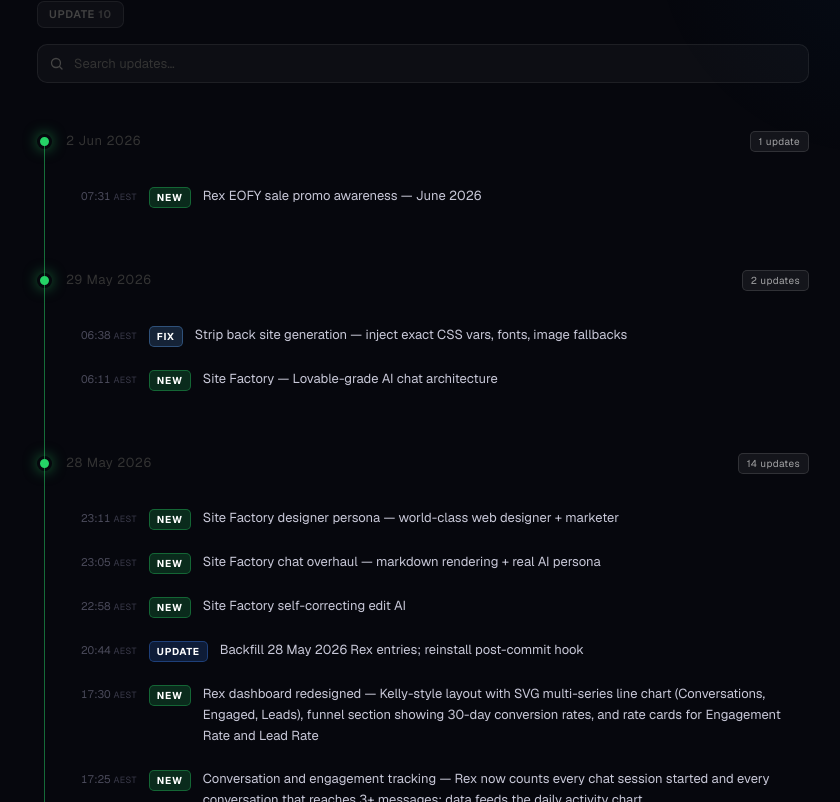
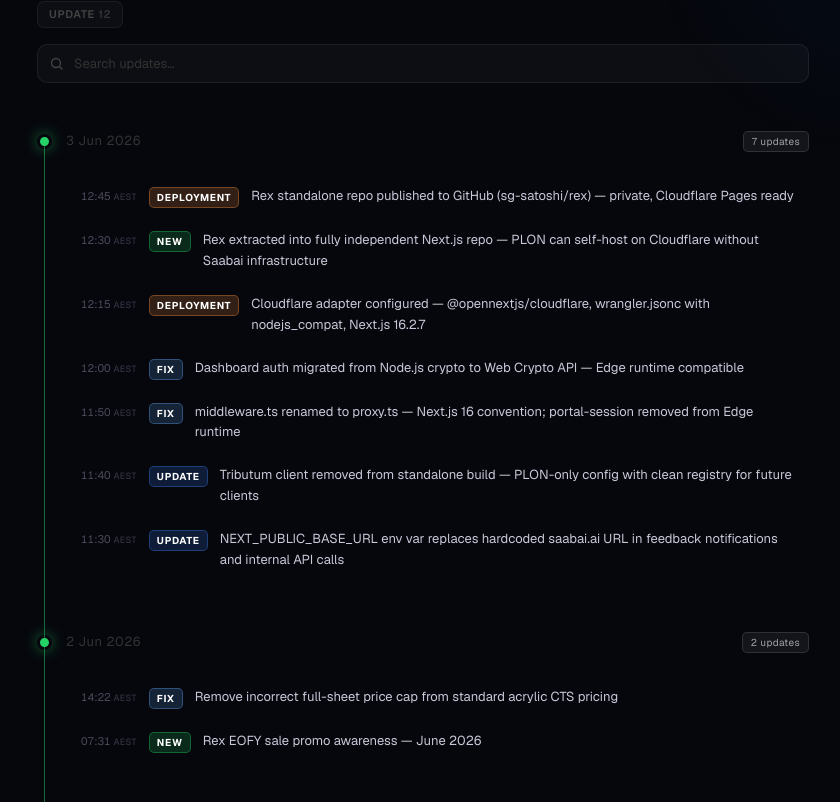
Before and after one commit to sg-satoshi/saabai-site, a Next.js app: page /rex-changelog in a window 1280 px wide. Shown: the part 578-1380 px from the top of the page, without its empty margins (217-1057 px from the left). Built offline with nearby package versions, Linux system fonts and the light colour scheme.

Commit message:
feat: Rex changelog — 3 Jun 2026 standalone repo extraction entries

```diff
--- a/app/rex-changelog/ChangelogClient.tsx
+++ b/app/rex-changelog/ChangelogClient.tsx
@@ -30,8 +30,21 @@ const TAG_STYLES: Record<Tag, { bg: string; text: string; border: string }> = {
 
 const CHANGELOG: Day[] = [
   {
+    date: "3 Jun 2026",
+    entries: [
+      { time: "12:45", tag: "DEPLOYMENT", title: "Rex standalone repo published to GitHub (sg-satoshi/rex) — private, Cloudflare Pages ready" },
+      { time: "12:30", tag: "NEW", title: "Rex extracted into fully independent Next.js repo — PLON can self-host on Cloudflare without Saabai infrastructure" },
+      { time: "12:15", tag: "DEPLOYMENT", title: "Cloudflare adapter configured — @opennextjs/cloudflare, wrangler.jsonc with nodejs_compat, Next.js 16.2.7" },
+      { time: "12:00", tag: "FIX", title: "Dashboard auth migrated from Node.js crypto to Web Crypto API — Edge runtime compatible" },
+      { time: "11:50", tag: "FIX", title: "middleware.ts renamed to proxy.ts — Next.js 16 convention; portal-session removed from Edge runtime" },
+      { time: "11:40", tag: "UPDATE", title: "Tributum client removed from standalone build — PLON-only config with clean registry for future clients" },
+      { time: "11:30", tag: "UPDATE", title: "NEXT_PUBLIC_BASE_URL env var replaces hardcoded saabai.ai URL in feedback notifications and internal API calls" },
+    ],
+  },
+  {
     date: "2 Jun 2026",
     entries: [
+      { time: "14:22", tag: "FIX", title: "Remove incorrect full-sheet price cap from standard acrylic CTS pricing" },
       { time: "07:31", tag: "NEW", title: "Rex EOFY sale promo awareness — June 2026" }
     ],
   },
--- a/app/saabai-changelog/SaabaiChangelogClient.tsx
+++ b/app/saabai-changelog/SaabaiChangelogClient.tsx
@@ -30,6 +30,7 @@ const CHANGELOG: Day[] = [
   {
     date: "2 Jun 2026",
     entries: [
+      { time: "14:22", tag: "FIX", title: "Remove incorrect full-sheet price cap from standard acrylic CTS pricing" },
       { time: "07:31", tag: "NEW", title: "Rex EOFY sale promo awareness — June 2026" }
     ],
   },
```
